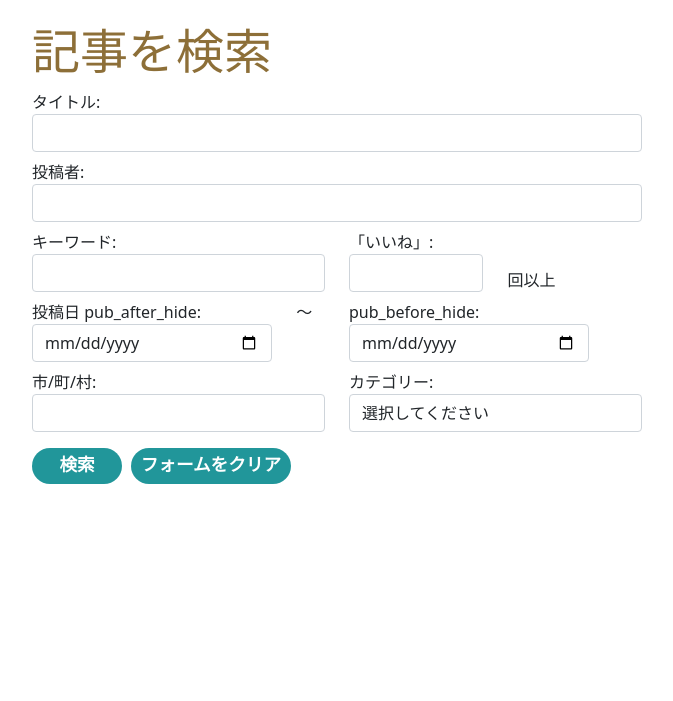
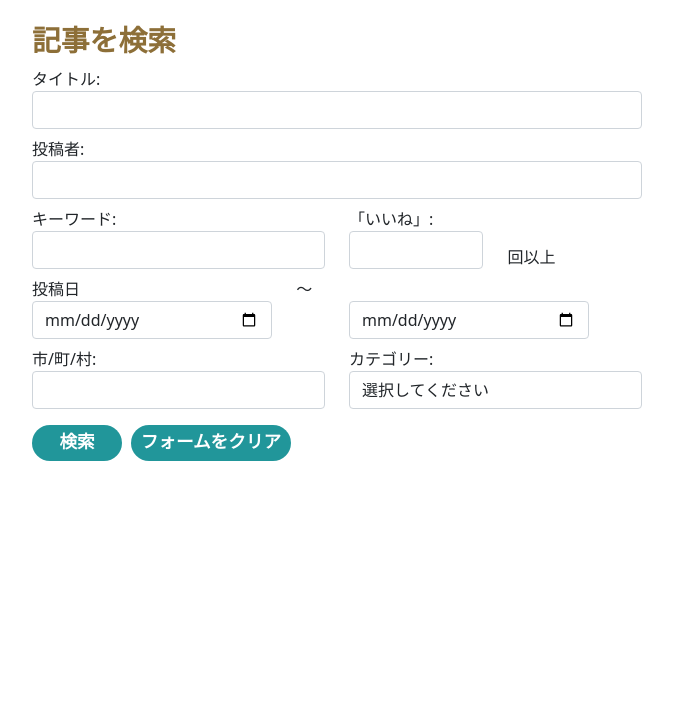
Before and after one commit to rkyzk/eco-post-sep-2023, a Django app: page /search/ in a window 1280 px wide. Shown: the part 150-851 px from the top of the page, without its empty margins (303-976 px from the left). Run offline with Django 3.2, Linux system fonts and the light colour scheme; some libraries are stand-ins or nearby versions.

Commit message:
検索ページのレイアウト修正

```diff
--- a/blog/filters.py
+++ b/blog/filters.py
@@ -11,11 +11,11 @@ class PostFilter(django_filters.FilterSet):
     author__username = django_filters.CharFilter(lookup_expr='icontains',
                                                  label='投稿者')
     published_after = django_filters.DateFilter(method='filter_start_date',
-                                                label='pub_after_hide',
+                                                label='',
                                                 widget=Input(
                                                     attrs={'type': 'date'}))
     published_before = django_filters.DateFilter(method='filter_end_date',
-                                                 label='pub_before_hide',
+                                                 label='',
                                                  widget=Input(
                                                     attrs={'type': 'date'}))
     num_of_likes = django_filters.NumberFilter(method='filter_likes',
--- a/blog/static/blog/js/script.js
+++ b/blog/static/blog/js/script.js
@@ -58,7 +58,7 @@ const showCommentEditForm = (event) => {
             content = response['content'];
             // フォームを作成
             let commentBox = '<span id="comment-validation" class="hide" style="color: red;">' +
-                'Please enter this field.</span>' +
+                'コメントを入力してください.</span>' +
                 '<form class="d-flex" id="save-comment-form" data-id=' +
                 id + ' method="POST"><textarea type="text"' +
                 ' class="update-form" id="comment">' +
--- a/blog/templates/blog/add_post.html
+++ b/blog/templates/blog/add_post.html
@@ -11,7 +11,7 @@
             {{ form | crispy }}
             <p class="mt-2"><em>このサイト編集者が記事をレビューして不適切と判断した際は、記事を取り下げさせていただきますのでご了承ください。</em>
             </p>
-            <button type="submit" class="blue-btn mt-2" name="save" value="draft">保存</button>
+            <button type="submit" class="blue-btn mt-2" name="save" value="draft">下書きとして保存</button>
             <button type="submit" class="blue-btn mt-2 btn-right" name="publish" value="complete">投稿</button>
         </form>
     </div>
--- a/blog/templates/blog/post_detail.html
+++ b/blog/templates/blog/post_detail.html
@@ -5,9 +5,9 @@
     <div class="content">
         <section class="d-md-flex title-img-box">
             <div class="title-box">
-                <h1 class="title">{{ post.title }}</h1>
+                <h1 class="title">{{post.title}}</h1>
                 <div>
-                    <span class="text-secondary"><em>投稿者: {{ post.author }}</em></span>
+                    <span class="text-secondary"><em>投稿者: {{post.author}}</em></span>
                     <div class="date-city d-flex justify-content-end text-secondary">
                         <ul>
                             <!-- 記事が投稿されていたら投稿日を記載 -->
--- a/blog/templates/blog/search_posts.html
+++ b/blog/templates/blog/search_posts.html
@@ -2,10 +2,9 @@
 {% load widget_tweaks %}
 {% block content %}
 <div class="container d-flex justify-content-center">
-    <div class="mt-4">
-        <h1>記事を検索</h1>
-        <!-- 検索フォーム -->
-        <form method="get">
+    <!-- 検索フォーム -->
+    <form method="get">
+        <h2 class="mt-4">記事を検索</h1>
             <div class="mt-2 form-lable-group">
                 {{postForm.form.title.label_tag}}
                 {% render_field postForm.form.title class="form-control" %}
@@ -51,14 +50,17 @@
             </div>
             <button class="blue-btn mt-3" type="submit" name="search">検索</button>
             <button class="blue-btn mt-3 btn-right" type="submit">フォームをクリア</button>
-        </form>
-        <!-- 検索結果 -->
+    </form>
+</div>
+<!-- 検索結果 -->
+<div class="container d-flex justify-content-center">
+    <div class="content">
         {% if search %}
         {% if no_input %}
         <p class="warning mt-3">検索ワードを入力してください。</p>
         {% else %}
         <div class="row posts">
-            <h2>検索結果</h2>
+            <h2>検索結果<span class="item-right">{{posts|length}}件</span></h2>
             {% for post in posts %}
             <!-- １行に３記事表示 -->
             {% include "blog/post_excerpt.html" %}
--- a/blog/urls.py
+++ b/blog/urls.py
@@ -1,4 +1,4 @@
-"""This module holds url paths used in blog app."""
+"""blog appのURLパスを指定するモジュール"""
 
 from . import views
 from django.urls import path
--- a/blog/views.py
+++ b/blog/views.py
@@ -402,7 +402,7 @@ class PopularPosts(generic.ListView):
 
     def get_context_data(self, **kwargs):
         """
-        set page title as context
+        コンテキストにページタイトルを設定
         :return: context
         :rtype: object
         """
--- a/ecopost/settings.py
+++ b/ecopost/settings.py
@@ -14,7 +14,7 @@ from pathlib import Path
 import os
 import dj_database_url
 from django.contrib.messages import constants as messages
-# import django_heroku
+import django_heroku
 
 
 if os.path.isfile('env.py'):
@@ -154,7 +154,7 @@ USE_TZ = True
 
 # Static files (CSS, JavaScript, Images)
 # https://docs.djangoproject.com/en/3.2/howto/static-files/
-# django_heroku.settings(locals())
+django_heroku.settings(locals())
 
 STATIC_URL = '/static/'
 
```
Also changed, not shown: blog/forms.py (+5 -5 lines).
